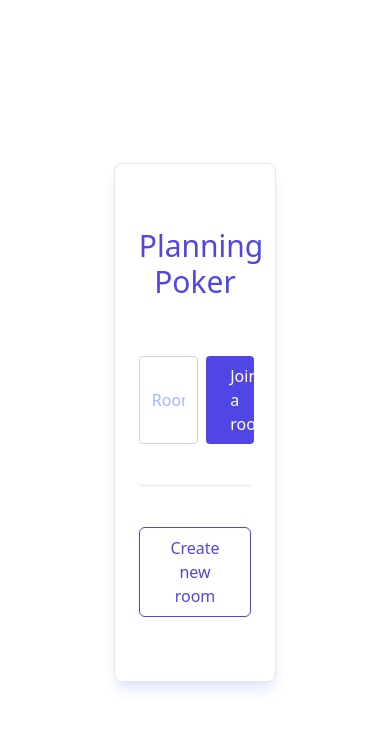
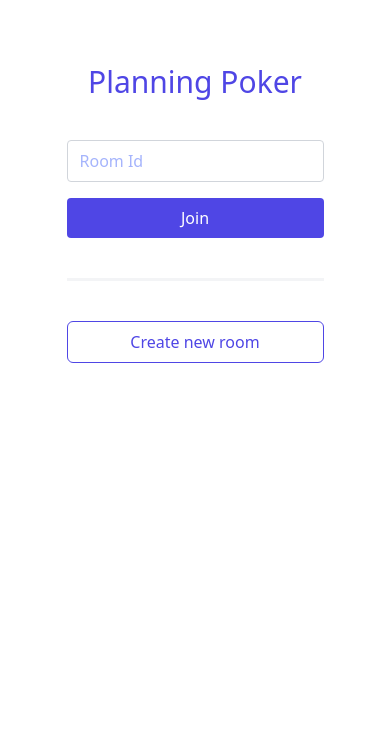
Before and after one commit to anindya-dey/planning-poker, a React (Create React App) app: page / in a window 390 px wide. Shown: the top 730 px of the page. Built offline with nearby package versions, Linux system fonts and the light colour scheme.

Commit message:
add responsive classes

```diff
--- a/src/components/Home.js
+++ b/src/components/Home.js
@@ -4,18 +4,18 @@ import { Link } from "react-router-dom";
 export default function Home() {
     const [ roomId, setRoomId ] = useState()
     return (
-        <div className="flex justify-center items-center h-screen selection:bg-indigo-600 selection:text-white">
-            <div className="w-5/12 px-6 py-16 border border-gray-200 rounded-lg shadow-lg shadow-indigo-100">
+        <div className="flex justify-center md:items-center md:h-screen selection:bg-indigo-600 selection:text-white">
+            <div className="md:w-6/12 lg:w-4/12 xl:w-3/12 px-6 py-16 md:border md:border-gray-200 md:rounded-lg md:shadow-lg md:shadow-indigo-100">
                 <div className="w-full flex flex-col space-y-10 justify-center">
-                    <div className="mb-4 text-3xl text-center text-indigo-600">Planning Poker</div>
-                    <div className="flex space-x-2 w-full">
-                        <input type="text" className="py-2 w-3/5 rounded border border-gray-300 placeholder:text-indigo-300 text-indigo-600 focus:ring-indigo-600" placeholder="Room Id" value={roomId} onChange={() => setRoomId(roomId) }/>
-                        <Link className="w-2/5" to={`/room/${roomId}`}>
-                            <div className="px-6 py-2 bg-indigo-600 text-white text-center rounded hover:bg-indigo-800 hover:cursor-pointer transition-all ease-in-out">Join a room</div>
+                    <div className="md:mb-4 text-3xl text-center text-indigo-600">Planning Poker</div>
+                    <div className="flex flex-col space-y-4 md:space-y-0 md:flex-row md:space-x-2">
+                        <input type="text" className="py-2 md:w-3/5 rounded border border-gray-300 placeholder:text-indigo-300 text-indigo-600 focus:ring-indigo-600" placeholder="Room Id" value={roomId} onChange={() => setRoomId(roomId) }/>
+                        <Link className="md:w-2/5" to={`/room/${roomId}`}>
+                            <div className="px-6 py-2 bg-indigo-600 text-white text-center rounded hover:bg-indigo-800 hover:cursor-pointer transition-all ease-in-out">Join</div>
                         </Link>
                     </div>
                     <div className="border border-b-2 border-gray-100"></div>
-                    <div className="flex flex-col space-y-4">
+                    <div>
                         <Link to={"/room/new"}>
                             <div className="px-6 py-2 rounded-md text-center text-indigo-600 border border-indigo-600 hover:text-white hover:bg-indigo-600 hover:cursor-pointer transition-all ease-in-out">Create new room</div>
                         </Link>
```
